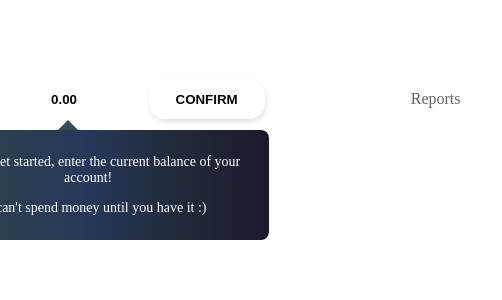
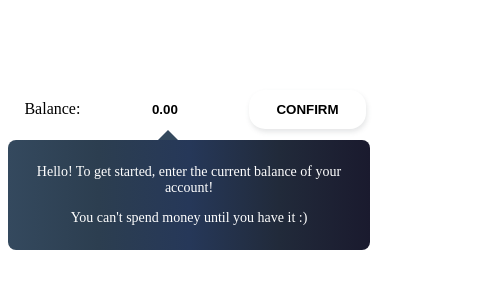
Before and after one commit to ToporekDaniel/kapusta-app, a React (Vite) app: page / in a window 390 px wide. Shown: the top 300 px of the page, 502 px wide, since content can reach past the window. Built offline with nearby package versions, Linux system fonts and the light colour scheme; no server answers.

Commit message:
svg working!!!!!!

```diff
--- a/package.json
+++ b/package.json
@@ -28,6 +28,7 @@
     "eslint-plugin-react": "^7.34.1",
     "eslint-plugin-react-hooks": "^4.6.0",
     "eslint-plugin-react-refresh": "^0.4.6",
-    "vite": "^5.2.0"
+    "vite": "^5.2.0",
+    "vite-plugin-svgr": "^4.2.0"
   }
 }
--- a/src/pages/Dashboard/Dashboard.css
+++ b/src/pages/Dashboard/Dashboard.css
@@ -1,7 +1,21 @@
-.dashboard{
+.dashboard {
     margin: 0 auto;
     display: flex;
     align-items: center;
-justify-content: center;
-background-color: var(--background-main);
+    justify-content: center;
+    background-color: var(--background-main);
 }
+
+@media (max-width: 1023px) {
+    .dashboard {
+        flex-direction: column;
+    }
+}
+
+@media (max-width: 767px) {
+    .dashboard {
+        flex-direction: column;
+
+        padding: 10px;
+    }
+}
--- a/src/pages/Reports/Reports.jsx
+++ b/src/pages/Reports/Reports.jsx
@@ -1,15 +1,20 @@
 import { Link } from "react-router-dom";
 import './Reports.css';
+import ReportsIcon  from "../../assets/icons/reports.svg?react";
 
 function Reports() {
   return (
     <div className="reports-container">
       <Link to="/reports" className="reports-link">
         <p>        Reports
-</p>
-        <svg className="icon-reports" viewBox="0 0 32 32" fill="gray">
-          <use href="/icons.svg#icon-reports" />
-        </svg>
+        </p>
+        {/* <svg className="icon-reports" viewBox="0 0 32 32" fill="gray"> */}
+        {/* <use href="/icons.svg#icon-reports" />  */}
+        {/* <use href="../../assets/icons.svg#icon-reports" />  */}
+        {/* <img src="reports.svg" alt="icon"/> */}
+        {/* </svg> */}
+<ReportsIcon />
+        {/* <svg className="icon icon-bar_chart-24px-1reports"><use xlink:href="#icon-bar_chart-24px-1reports"></use></svg> */}
       </Link>
     </div>
   );
--- a/vite.config.js
+++ b/vite.config.js
@@ -1,9 +1,13 @@
 import { defineConfig } from "vite";
 import react from "@vitejs/plugin-react-swc";
+import svgr from "vite-plugin-svgr";
+
 
 // https://vitejs.dev/config/
 export default defineConfig({
-  plugins: [react()],
+  plugins: [react(),
+    svgr()
+  ],
   server: {
     port: 8000, // Tu możesz ustawić dowolny port, który chcesz użyć
   },
```
Also changed, not shown: src/assets/icons/reports.svg (added), 1 other file (tests, documents, lock files or other folders).
